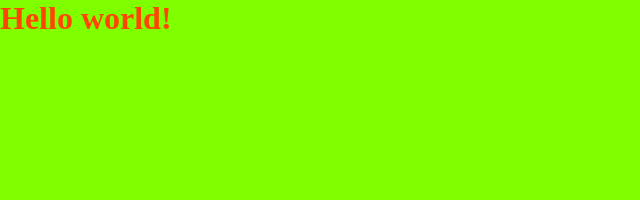
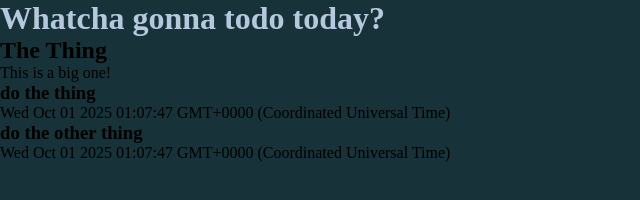
Before and after one commit to jikki-odin/todo, a website built with webpack: page src/template.html in a window 1280 px wide. Shown: the whole page, without its empty margins (0-640 px from the left). Built offline with nearby package versions, Linux system fonts and the light colour scheme.

Commit message:
feat:add initial types and display logic

```diff
--- /dev/null
+++ b/src/controllers/index.js
@@ -0,0 +1,2 @@
+export { ProjectController } from "./project.js";
+export { TodoController } from "./todo.js";
--- /dev/null
+++ b/src/controllers/project.js
@@ -0,0 +1,42 @@
+import { TodoController } from "./todo.js";
+
+export class ProjectController {
+  constructor(project) {
+    this.project = project;
+  }
+
+  display() {
+    const content = document.querySelector(".content");
+
+    const projectDiv = document.createElement("div");
+    projectDiv.classList.add("project");
+
+    const projectMetadata = document.createElement("div");
+    projectMetadata.classList.add("project-metadata");
+
+    const projectTitleHeading = document.createElement("h2");
+    projectTitleHeading.textContent = this.project.title;
+    projectMetadata.appendChild(projectTitleHeading);
+
+    const projectDescriptionBlurb = document.createElement("p");
+    projectDescriptionBlurb.textContent = this.project.description;
+    projectMetadata.appendChild(projectDescriptionBlurb);
+
+    projectDiv.appendChild(projectMetadata);
+
+    const todoList = document.createElement("ul");
+    todoList.classList.add("project-todos");
+
+    // add rendered todo items
+    this.project.todos.forEach((todo) => {
+      const controller = new TodoController(todo);
+      const todoItem = document.createElement("li");
+      todoItem.appendChild(controller.displaySummary());
+      todoList.appendChild(todoItem);
+    });
+
+    projectDiv.appendChild(todoList);
+
+    content.appendChild(projectDiv);
+  }
+}
--- /dev/null
+++ b/src/controllers/todo.js
@@ -0,0 +1,24 @@
+export class TodoController {
+  constructor(todo) {
+    this.todo = todo;
+  }
+
+  displaySummary() {
+    // TODO: wrap in li here?
+    const todoCard = document.createElement("div");
+    todoCard.classList.add("project-todo");
+
+    const todoTitle = document.createElement("h3");
+    todoTitle.classList.add("todo-title");
+    todoTitle.textContent = this.todo.title;
+    todoCard.appendChild(todoTitle);
+
+    const todoDueDate = document.createElement("div");
+    todoDueDate.classList.add("todo-due-date");
+    // TODO: format date
+    todoDueDate.textContent = this.todo.dueDate;
+    todoCard.appendChild(todoDueDate);
+
+    return todoCard;
+  }
+}
--- a/src/index.js
+++ b/src/index.js
@@ -1,3 +1,25 @@
 import "./public/styling/styles.css";
+import { ProjectController } from "./controllers";
+import { Project, Todo } from "./types";
 
-console.log("Hello world!");
+const testTodo1 = new Todo(
+  "do the thing",
+  "you have to do it, Zhu Li...",
+  new Date(),
+  "High"
+);
+
+const testTodo2 = new Todo(
+  "do the other thing",
+  "you have to do this too...",
+  new Date(),
+  "Low"
+);
+
+const testProject = new Project("The Thing", "This is a big one!");
+testProject.addTodo(testTodo1);
+testProject.addTodo(testTodo2);
+
+console.log(testProject);
+const projectController = new ProjectController(testProject);
+projectController.display();
--- a/src/public/styling/styles.css
+++ b/src/public/styling/styles.css
@@ -5,9 +5,9 @@
 }
 
 body {
-  background-color: chartreuse;
+  background-color: rgb(23, 50, 56);
 }
 
 h1 {
-  color: orangered;
+  color: rgb(182, 200, 222);
 }
--- a/src/template.html
+++ b/src/template.html
@@ -6,6 +6,7 @@
     <title>Document</title>
   </head>
   <body>
-    <h1>Hello world!</h1>
+    <h1>Whatcha gonna todo today?</h1>
+    <div class="content"></div>
   </body>
 </html>
--- /dev/null
+++ b/src/types/index.js
@@ -0,0 +1,2 @@
+export { Project } from "./project.js";
+export { Todo } from "./todo.js";
--- /dev/null
+++ b/src/types/project.js
@@ -0,0 +1,16 @@
+export class Project {
+  constructor(title, description) {
+    this.title = title;
+    this.description = description;
+    this.todos = [];
+  }
+
+  addTodo(todo) {
+    this.todos.push(todo);
+  }
+
+  // TODO: is a getter better?
+  getTodos() {
+    return this.todos;
+  }
+}
--- /dev/null
+++ b/src/types/todo.js
@@ -0,0 +1,8 @@
+export class Todo {
+  constructor(title, description, dueDate, priority) {
+    this.title = title;
+    this.description = description;
+    this.dueDate = dueDate;
+    this.priority = priority;
+  }
+}
```
Also changed, not shown: package.json (+4 -4 lines), 1 other file.
